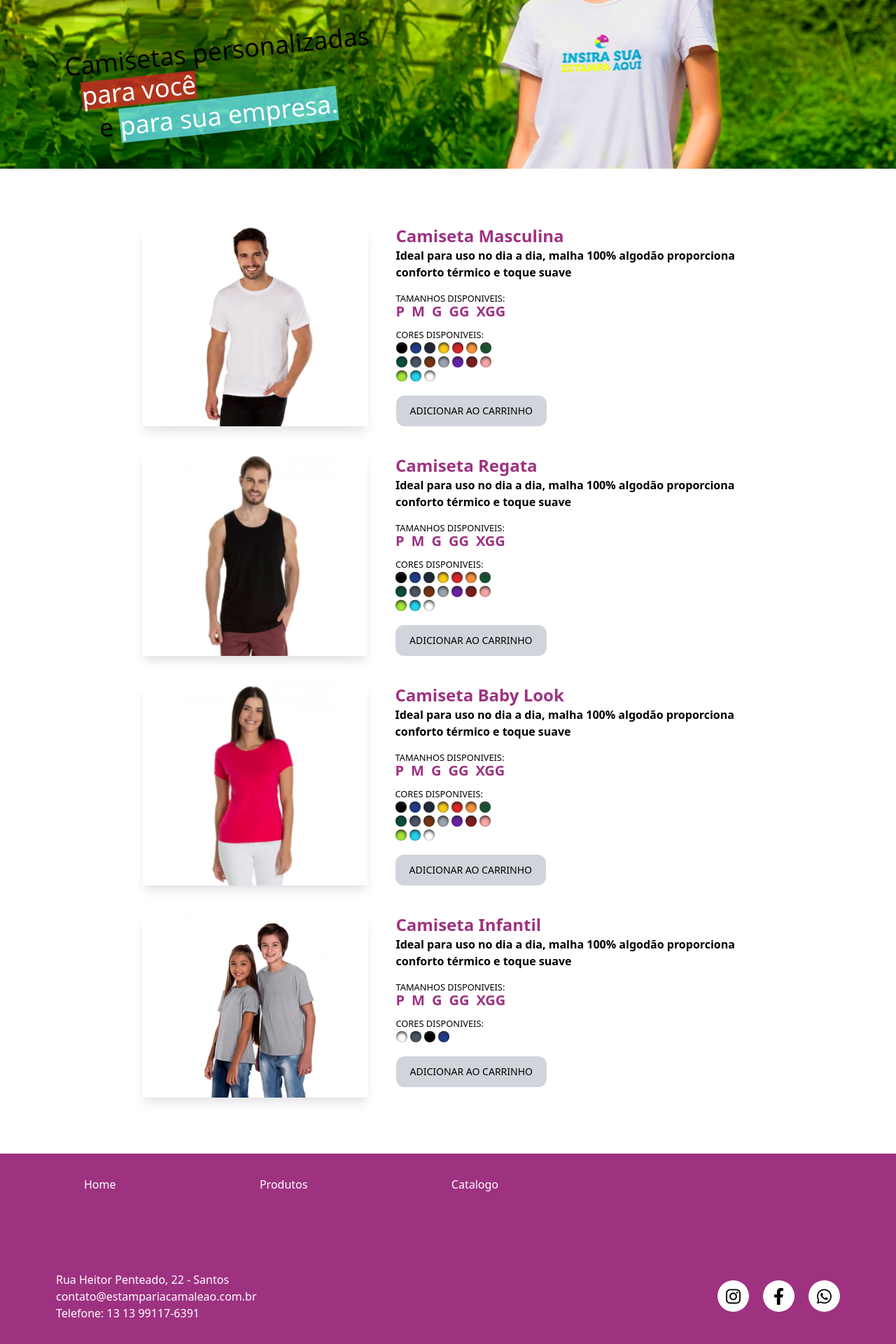
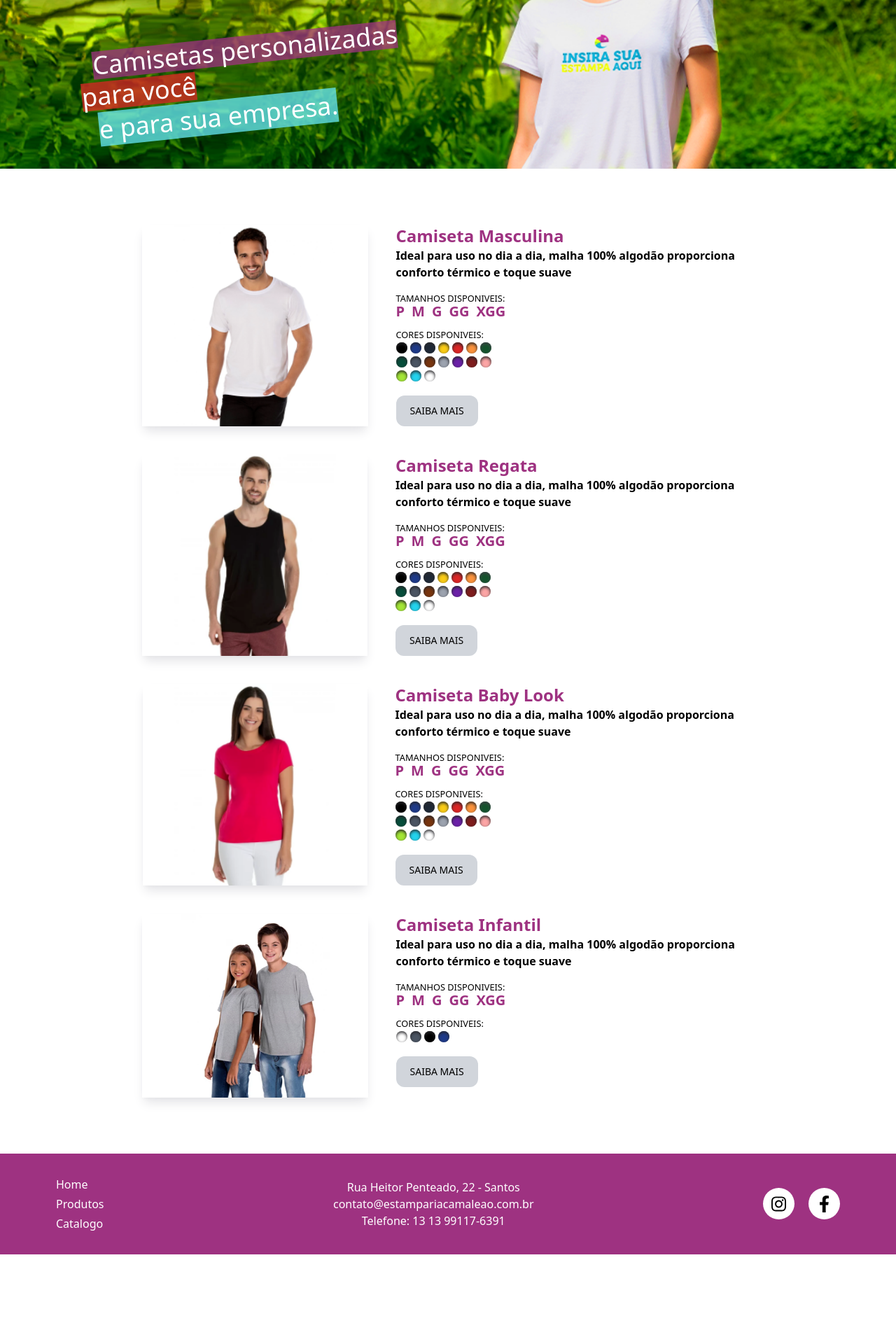
Before and after one commit to guilherme-dsveiga/estamparia-camaleao, a Next.js app: page /catalogue in a window 1280 px wide. Shown: the part 419-2339 px from the top of the page at 70% size. After the commit the page ends 2211 px from the top, so only its background shows below. Built offline with nearby package versions, Linux system fonts and the light colour scheme.

Commit message:
altering details

```diff
--- a/components/CartItem/index.js
+++ b/components/CartItem/index.js
@@ -4,8 +4,8 @@ import React from "react";
 const CartItem = ({ id, img, alt, title, paragraph, sizes, colors }) => {
   console.log(id);
   return (
-    <div key={id} className="flex max-w-6xl mx-auto gap-10">
-      <div className=" shadow-lg shadow-zinc-200">
+    <div key={id} className="flex max-w-6xl mx-auto gap-10 px-10">
+      <div className=" shadow-lg shadow-zinc-200 hidden md:block">
         <img className="w-full h-full object-cover" src={img} alt={alt}></img>
       </div>
       <div className="max-w-lg">
@@ -49,7 +49,7 @@ const CartItem = ({ id, img, alt, title, paragraph, sizes, colors }) => {
         )}
 
         <button className="bg-gray-300 px-5 py-3 rounded-xl text-sm">
-          ADICIONAR AO CARRINHO
+          SAIBA MAIS
         </button>
       </div>
     </div>
--- a/components/Footer/index.js
+++ b/components/Footer/index.js
@@ -5,28 +5,23 @@ import { goTo } from "../../hooks";
 
 const Footer = () => {
   return (
-    <footer className="bg-main-purple px-20 py-8 text-white">
-      <nav className="flex lg:w-[60%] items-center  md:pb-14">
-        <ul className="flex flex-col md:flex-row items-center gap-3 justify-center md:justify-between w-full">
+    <footer className="bg-main-purple px-20 py-8 text-white flex flex-col md:flex-row gap-4 md:gap-0 justify-between items-center">
+      <nav className="flex  items-center">
+        <ul className="flex flex-col gap-1 justify-center items-center md:items-start md:justify-between text-left">
           {Routes.map((r, k) => (
-            <li
-              key={k}
-              className={`${k === 0 ? "md:ml-10" : null} md:mr-10 text-center`}
-            >
+            <li key={k}>
               <Link href={r.route}>{r.label}</Link>
             </li>
           ))}
         </ul>
       </nav>
-      <div className="flex md:justify-between justify-center text-center md:text-left gap-3 flex-col md:flex-row items-center md:pt-14 pt-6 ">
-        <div>
+      <div className="flex justify-center items-center flex-col ">
         <address className="not-italic">
           Rua Heitor Penteado, 22 - Santos
         </address>
         <p>contato@estampariacamaleao.com.br</p>
         <p>Telefone: 13 13 99117-6391</p>
       </div>
-
       <div>
         <ul className="flex gap-5">
           <li
@@ -47,11 +42,7 @@ const Footer = () => {
           >
             <i className="fab fa-facebook-f"></i>
           </li>
-            <li className="w-[45px] h-[45px] bg-white rounded-full flex justify-center items-center text-black text-2xl cursor-pointer hover:bg-gray-300 transition-all ease-in-out">
-              <i className="fab fa-whatsapp"></i>
-            </li>
         </ul>
-        </div>
       </div>
     </footer>
   );
--- a/components/Header/index.js
+++ b/components/Header/index.js
@@ -1,6 +1,7 @@
 /* eslint-disable @next/next/no-img-element */
 import Link from "next/link";
 import React, { useEffect, useState } from "react";
+import { goTo } from "../../hooks";
 import { Routes } from "../../routes";
 import SearchBar from "../SearchBar";
 
@@ -25,7 +26,10 @@ const Header = () => {
         } bg-main-purple  text-white text-lg `}
       >
         <div className="flex items-center w-full justify-between">
-          <div className="w-80 p-3 bg-white">
+          <div
+            className="w-80 p-3 bg-white cursor-pointer"
+            onClick={() => goTo("/")}
+          >
             <img
               src="./assets/camaleao-logo.png"
               alt="Logo da Estamparia Camaleão"
--- a/pages/catalogue.js
+++ b/pages/catalogue.js
@@ -20,14 +20,15 @@ function Catalogue() {
             Catálogo de <br></br>Produtos
           </div>
           <div className="hidden lg:block absolute bottom-14 left-24 text-4xl 2xl:text-5xl -rotate-[6deg]">
-            <p className="mb-1">Camisetas personalizadas</p>
+            <p className="mb-1 bg-main-purple bg-opacity-75 ml-10  text-white">
+              Camisetas personalizadas
+            </p>
 
             <p className="bg-red-600 bg-opacity-75 ml-5 mb-2  text-white w-fit">
               para você
             </p>
-            <span className="ml-10">e </span>
-            <span className="bg-cyan-300 bg-opacity-75  text-white">
-              para sua empresa.
+            <span className="bg-cyan-300 bg-opacity-75 ml-10  text-white">
+              e para sua empresa.
             </span>
           </div>
         </div>
```
Lines whose indentation alone changed are shown as unchanged.
